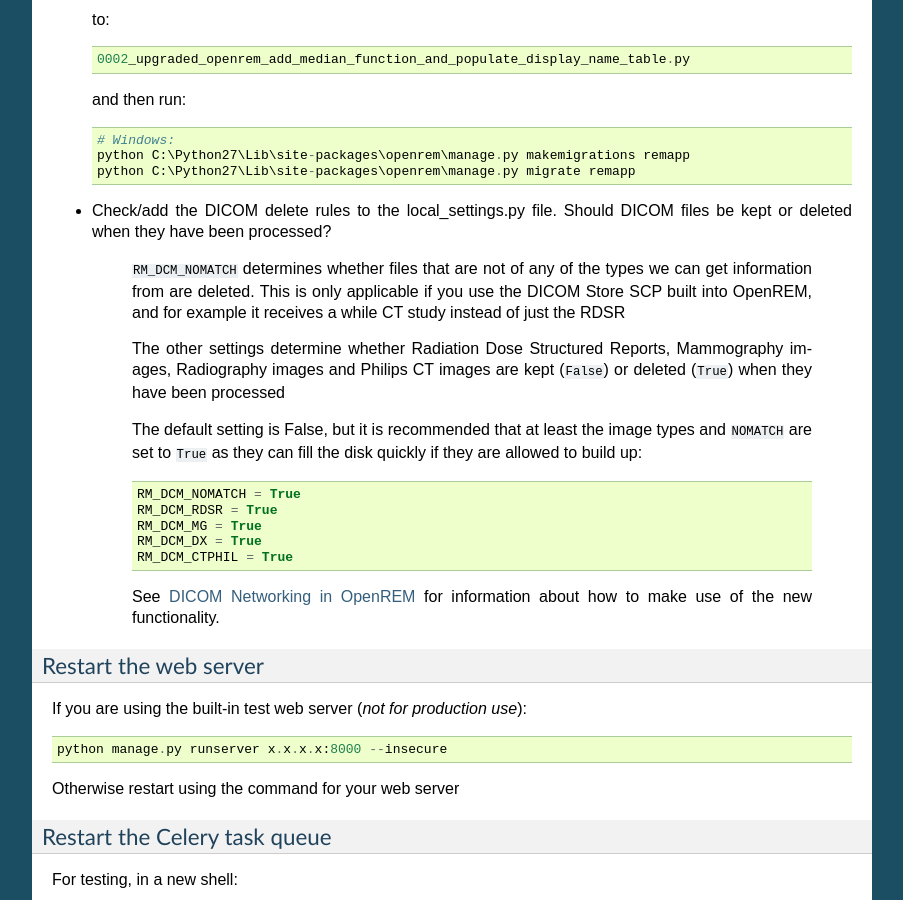
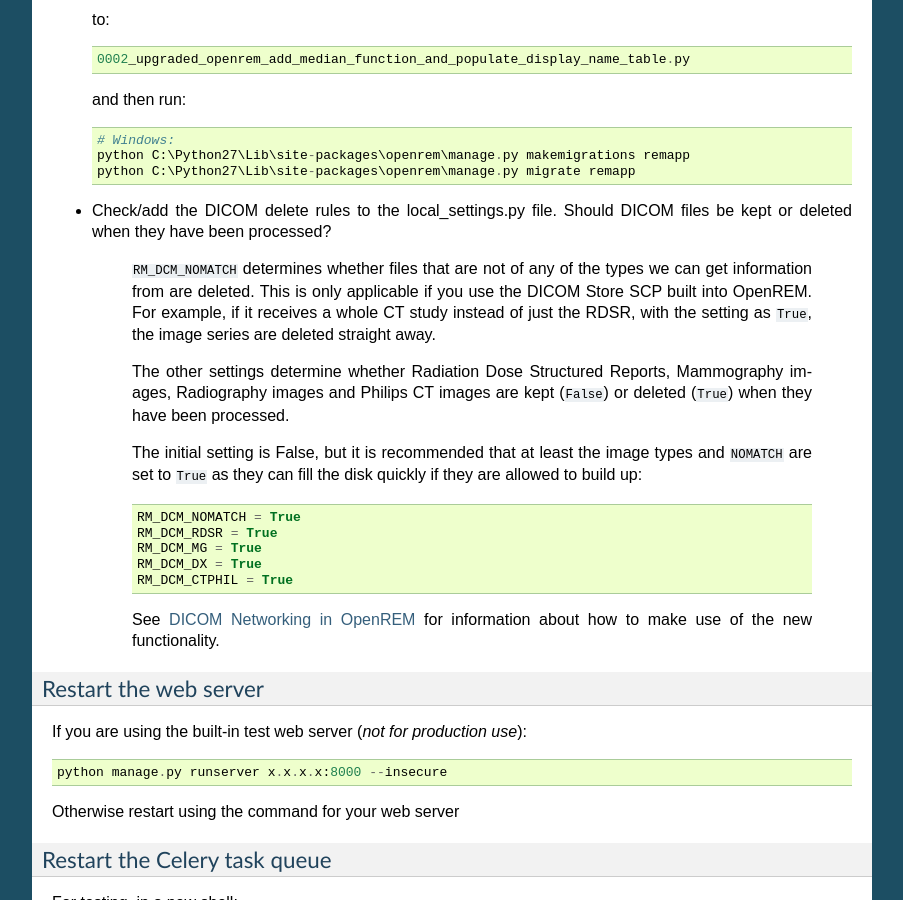
Before and after one commit to ckswilliams/modOpenREM, a Sphinx documentation site: the page built from docs/release-0.7.0.rst, in a window 1280 px wide and 900 px high, scrolled down 754 px. Shown: the whole window, without its empty margins (198-1101 px from the left). Built offline with Sphinx 7.4.7, drawn with Linux system fonts in a browser that asks for light colours.

Commit message:
Corrected and clarified the text from the last commit.

```diff
--- a/docs/release-0.7.0.rst
+++ b/docs/release-0.7.0.rst
@@ -56,13 +56,13 @@ Upgrading from version 0.6.0
   been processed?
 
     ``RM_DCM_NOMATCH`` determines whether files that are not of any of the types we can get information from are deleted.
-    This is only applicable if you use the DICOM Store SCP built into OpenREM, and for example it receives a while CT
-    study instead of just the RDSR
+    This is only applicable if you use the DICOM Store SCP built into OpenREM. For example, if it receives a whole CT
+    study instead of just the RDSR, with the setting as ``True``, the image series are deleted straight away.
 
     The other settings determine whether Radiation Dose Structured Reports, Mammography images, Radiography images and
-    Philips CT images are kept (``False``) or deleted (``True``) when they have been processed
+    Philips CT images are kept (``False``) or deleted (``True``) when they have been processed.
 
-    The default setting is False, but it is recommended that at least the image types and ``NOMATCH`` are set to ``True``
+    The initial setting is False, but it is recommended that at least the image types and ``NOMATCH`` are set to ``True``
     as they can fill the disk quickly if they are allowed to build up::
 
         RM_DCM_NOMATCH = True
```
